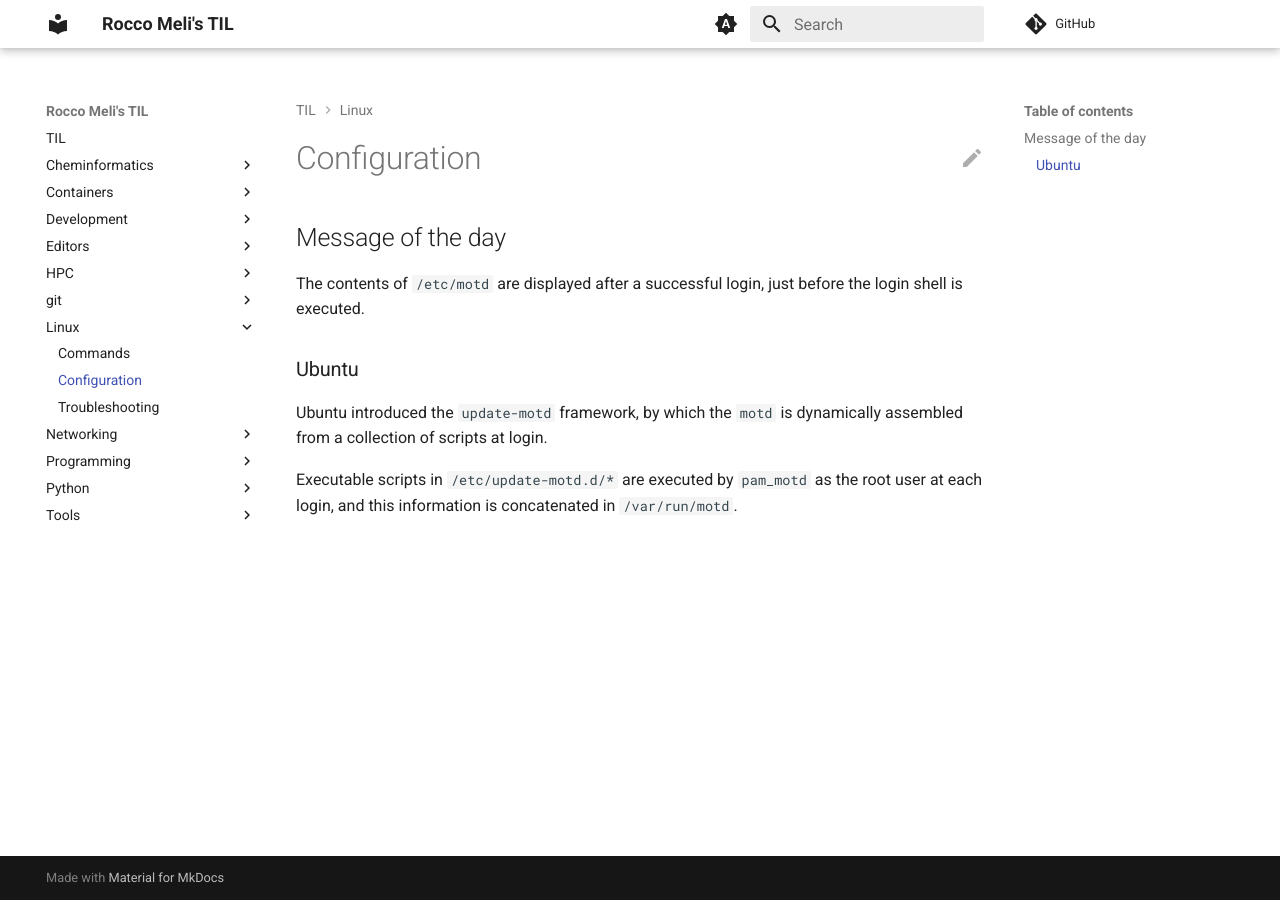
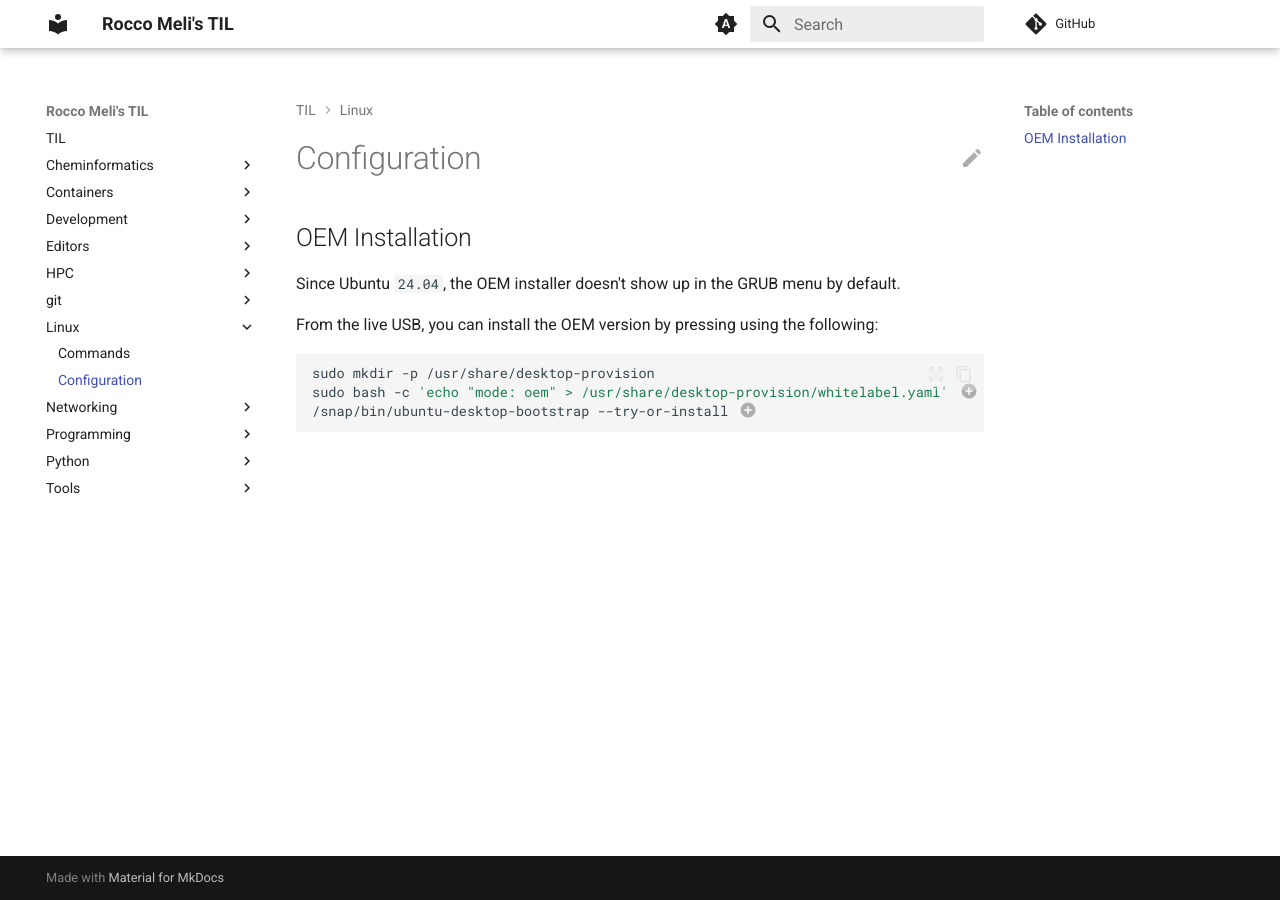
Before and after one commit to RMeli/TIL, an MkDocs documentation site: the page built from docs/linux/config.md, in a window 1280 px wide. Built offline with MkDocs 1.6.1 and Material for MkDocs 9.7.7, drawn with Linux system fonts in a browser that asks for light colours; comment, search, counter and statistics services are not loaded.

Commit message:
oem installation ubuntu

````diff
--- a/docs/linux/config.md
+++ b/docs/linux/config.md
@@ -1,14 +1,16 @@
 # Configuration
 
-## Message of the day
+## OEM Installation
 
-The contents of `/etc/motd` are displayed after a successful login,
-just before the login shell is executed.
+Since Ubuntu `24.04`, the OEM installer doesn't show up in the GRUB menu by default.
 
-### Ubuntu
+From the live USB, you can install the OEM version by pressing using the following:
 
-Ubuntu introduced the `update-motd` framework, by which the `motd` is
-dynamically assembled from a collection of scripts at login.
+```bash
+sudo mkdir -p /usr/share/desktop-provision
+sudo bash -c 'echo "mode: oem" > /usr/share/desktop-provision/whitelabel.yaml' # (1)!
+/snap/bin/ubuntu-desktop-bootstrap --try-or-install # (2)!
+```
 
-Executable scripts in `/etc/update-motd.d/*` are executed by `pam_motd` as the root user at each login,
-and this information is concatenated in `/var/run/motd`.
+1. Creates a configuration file that tells the installer to run in OEM mode.
+2. Runs the installer in OEM mode, allowing you to set up the system for end users.
--- a/mkdocs.yaml
+++ b/mkdocs.yaml
@@ -32,7 +32,6 @@ nav:
   - 'Linux':
     - 'Commands': linux/commands.md
     - 'Configuration': linux/config.md
-    - 'Troubleshooting': linux/troubleshooting.md
   - 'Networking':
     - 'SSH': networking/ssh.md
   - 'Programming':
````
Also changed, not shown: docs/linux/troubleshooting.md (deleted, +0 -23 lines).
